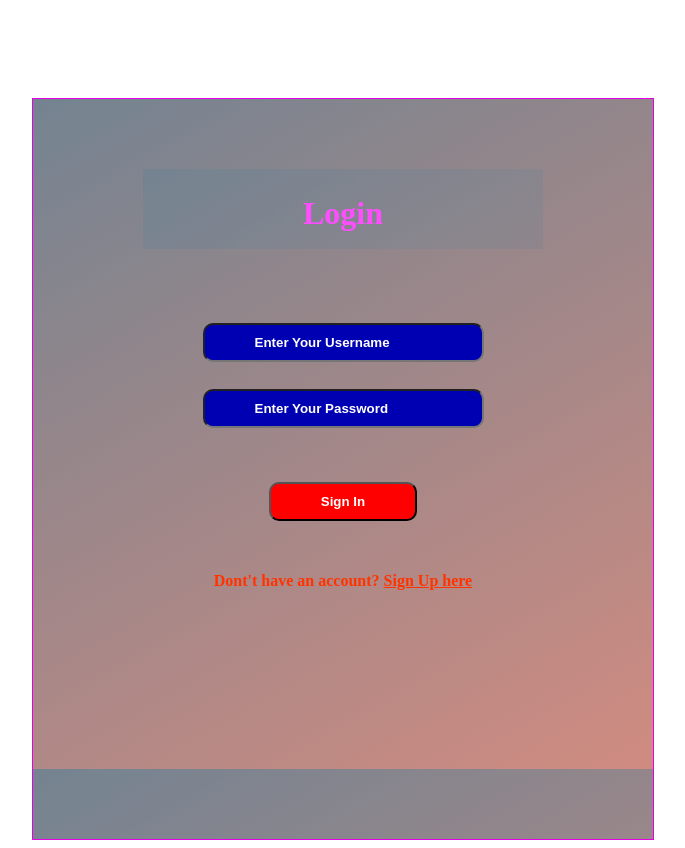
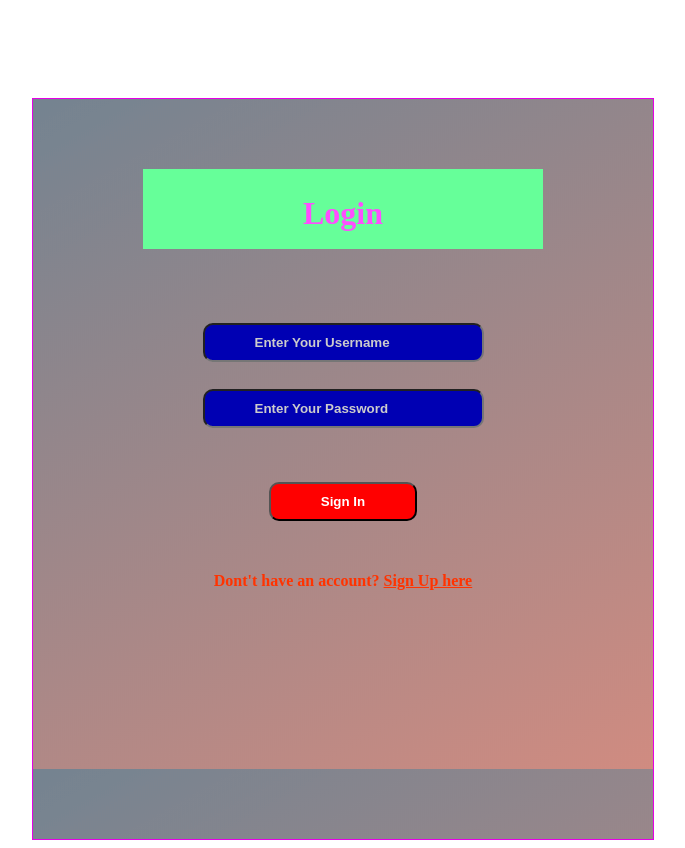
Before and after one commit to meherish1524/Loginpageflask, a Flask app: page / in a window 1280 px wide. Shown: the whole page, without its empty margins (297-982 px from the left). Run offline with Flask 2, Linux system fonts and the light colour scheme; some libraries are stand-ins or nearby versions.

Commit message:
Update style.css

```diff
--- a/static/style.css
+++ b/static/style.css
@@ -1,12 +1,9 @@
 
-			bogy{
-				background-image: url("bg.png");
-			}
 			.header{
 				padding: 5px 120px;
 				width: 160px;
 				height: 70px;
-				background-image: url("images/bg.png");
+				background-color: #66ff99;
 			}
 
 			.border{
@@ -36,7 +33,7 @@
 			}
 
 			::placeholder {
-				color: #FFFFFF;
+				color: #cccccc;
 				opacity: 1;
 				font-style: Fantasy;
 				font-weight: bold;
```
